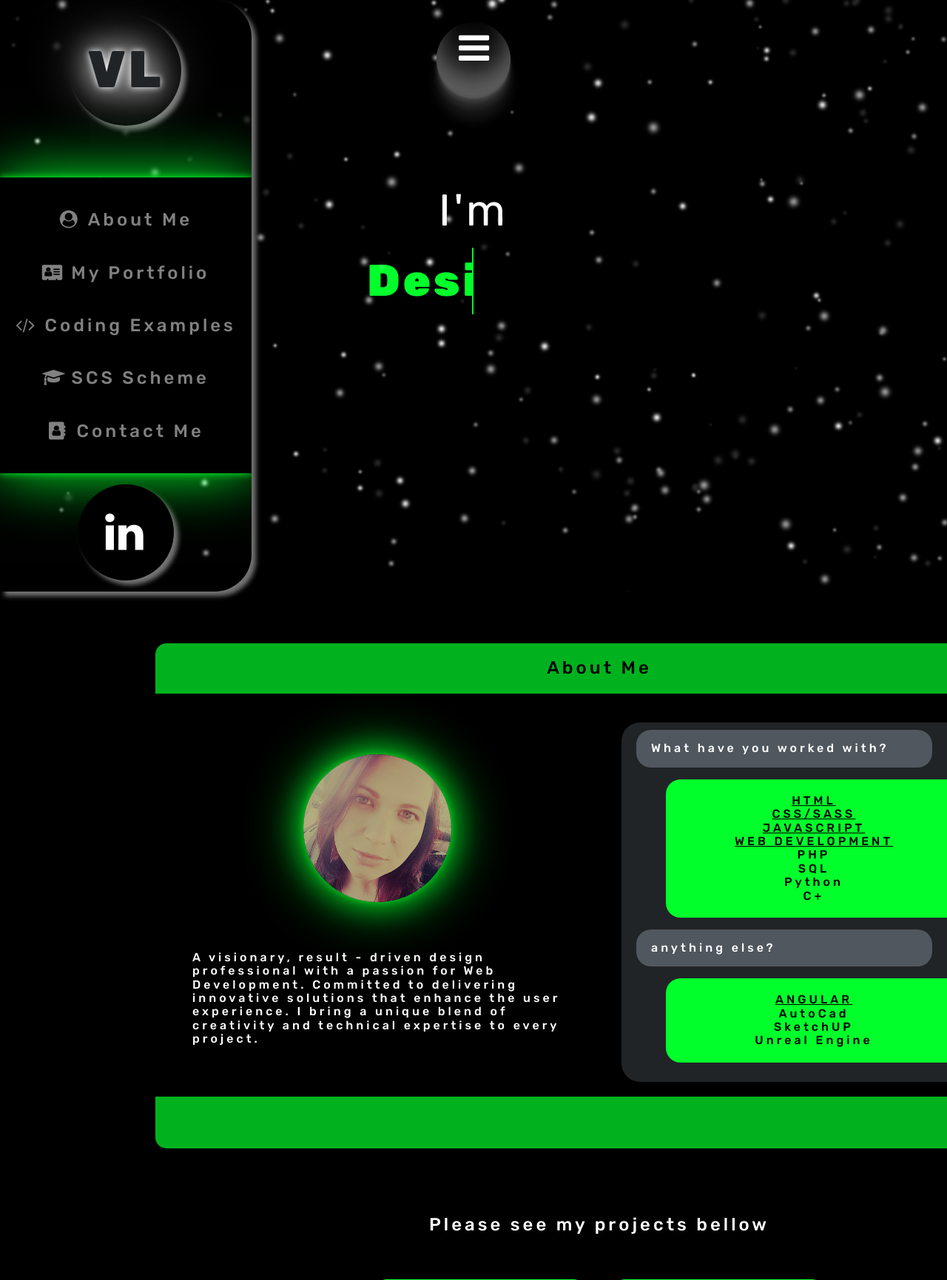
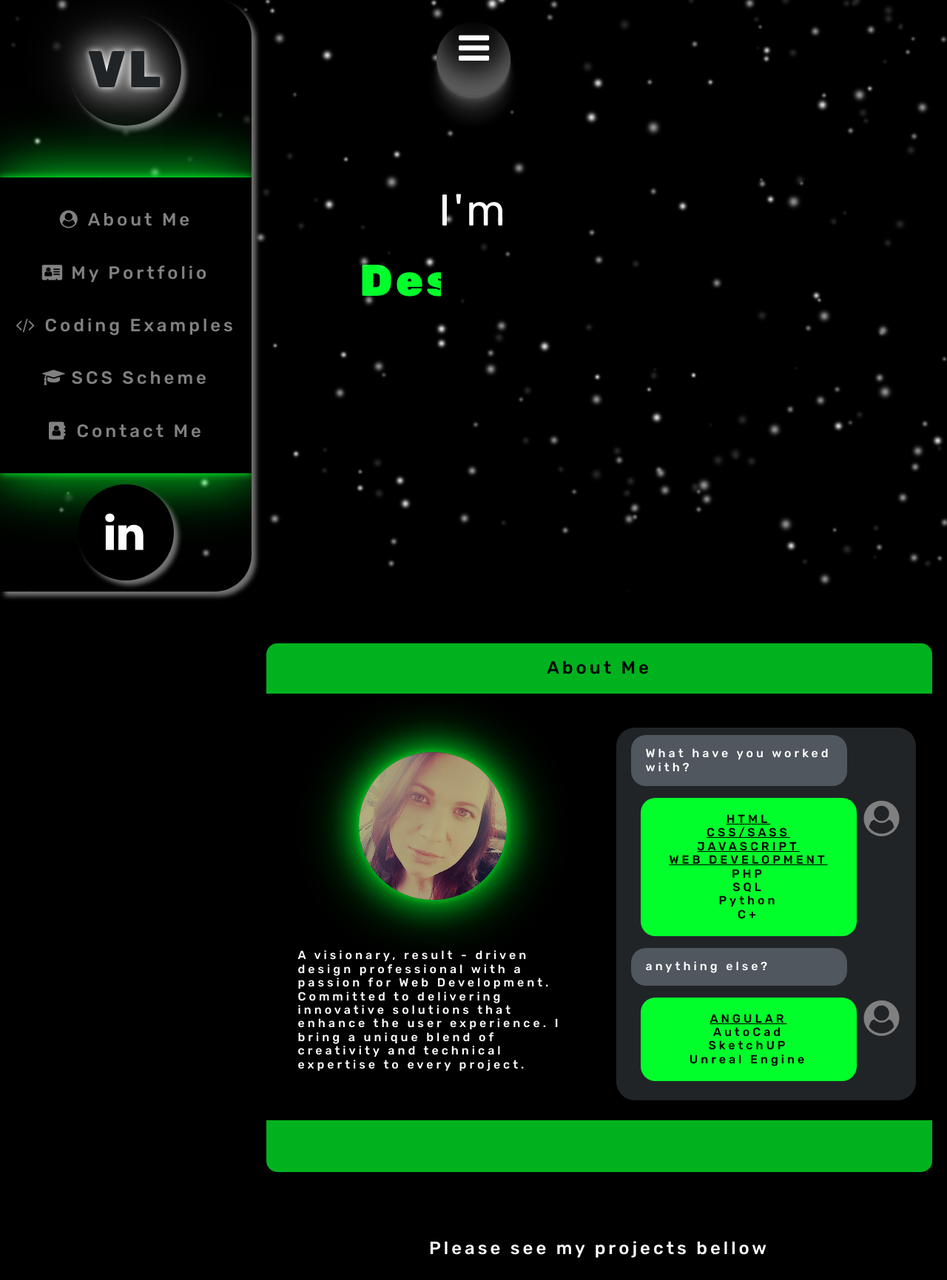
Before and after one commit to ViolaLast/portfolio, a PHP site: page / in a window 1280 px wide. Shown: the top 1731 px of the page at 74% size. Run offline with PHP 8.4, Linux system fonts and the light colour scheme.

Commit message:
tried to adjust welcome font, some sizes adjusted due to screen size

```diff
--- a/css/portstyle.css
+++ b/css/portstyle.css
@@ -25,12 +28,15 @@
     flex-wrap: wrap;
     justify-content: center;
   }
-  .list {
-    padding: 20px;
-  }
   .list li {
     width: 40% !important;
     font-size: 14px !important;
+  }
+  .answer {
+    width: 80% !important;
+  }
+  .chat-img {
+    margin: 20px 0 20px 10px !important;
   }
 }
 @media screen and (min-width: 992px) {
@@ -80,12 +87,25 @@
     align-self: stretch;
   }
   .m1200 {
-    width: 1200px;
+    max-width: 1200px;
     justify-content: center;
     align-items: center;
   }
   .main {
     padding: 0 0 0 340px !important;
+  }
+  .aboutme {
+    padding: 50px 20px !important;
+  }
+  .list li {
+    width: 100% !important;
+    font-size: 14px !important;
+  }
+}
+@media screen and (min-width: 1800px) {
+  .list li {
+    width: 40% !important;
+    font-size: 14px !important;
   }
 }
 * {
@@ -430,7 +450,7 @@ h4 {
   text-align: center;
   display: flex;
   flex-direction: column;
-  width: auto;
+  width: 100%;
   overflow: hidden;
 }
 
@@ -441,7 +461,7 @@ h4 {
 }
 
 .dynamic-txts {
-  margin-left: 15px;
+  margin-left: 5px;
   line-height: 90px;
   height: 90px;
   background: transparent;
@@ -472,7 +492,6 @@ h4 {
   height: 100%;
   width: 100%;
   background-color: #000000;
-  border-left: 2px solid #01ff2b;
   animation: typing 3s steps(13) infinite;
 }
 
@@ -567,14 +581,12 @@ h4 {
   float: right;
   background-color: #01ff2b;
   color: #000000;
-  width: 80%;
   text-align: center;
   border-radius: 20px;
   padding: 20px 20px;
 }
 
 .chat-img {
-  margin: 20px 0 20px 10px;
   width: 50px;
   height: 50px;
   display: flex;
--- a/index.html
+++ b/index.html
@@ -92,8 +92,8 @@
                             <div class="wrapper">
                                     <div class="static-txt">I'm</div>
                                 <ul class="dynamic-txts">
-                                    <li><span>Violeta Last</span></li>
-                                    <li><span>Creative</span></li>
+                                    <li><span>Violeta</span></li>
+                                    <li><span>Last</span></li>
                                     <li><span>Designer</span></li>
                                     <li><span>Developer</span></li>
                                 </ul>
@@ -162,7 +162,7 @@
                                 <div class="hover-text">
                                     <a class="web">Web Development</a>
                                     <span class="tooltip-text hidden-box top">
-                                        <img src="images/certificates/web.png" alt="certificate">
+                                        <img src="images/certificates/web.png" alt="Web Development certificate">
                                     </span>
                                 </div>
                             </li>
--- a/scss/media.scss
+++ b/scss/media.scss
@@ -9,7 +9,10 @@
     padding: 20px 10px 20px !important;
 }
 .text-container{
-    scale: 0.5 !important;
+    scale: 0.6 !important;
+}
+.wrapper{
+    scale:0.6 !important;
 }
 .description {
     padding: 20px 20px 80px!important;
@@ -31,18 +34,22 @@ footer .f-text {
     justify-content: center;
 }
 .list{
-    padding: 20px;
     & li{
         width:40% !important;
         font-size: 14px !important;
     }
 }
 
-
+element.style {
+}
+.answer {
+ width: 80% !important;
+}
+.chat-img {
+ margin: 20px 0 20px 10px !important;
 }
 
-
-
+                                                                    }
 
                                                 @media screen and (min-width: 992px){
 
@@ -75,7 +82,8 @@ justify-content: center;
     align-self: stretch;
   }
 .m992{
-    width: 992px;
+    max-width: 992px;
+    padding: 50px 20px !important;
 }
 }
 
@@ -97,11 +105,32 @@ justify-content: center;
         align-self: stretch;
     }
 .m1200{
-    width: 1200px;
+    max-width: 1200px;
     justify-content: center;
     align-items: center;
 }
 .main{
     padding: 0 0 0 340px !important;
 }
+
+.aboutme {
+
+    padding: 50px 20px !important;
 }
+
+.list{
+    & li{
+        width:100% !important;
+        font-size: 14px !important;
+    }
+}
+                                            }
+
+                                            @media screen and (min-width: 1800px){
+.list{
+    & li{
+        width:40% !important;
+        font-size: 14px !important;
+    }
+}
+                                            }
--- a/scss/portstyle.scss
+++ b/scss/portstyle.scss
@@ -73,6 +73,13 @@ $color-dark-green: #147147;
 h2{
     justify-content: center;
     display: flex;
+}
+
+h4{
+    font-weight:900;
+    font-size: 70px;
+    color: $color-grey;
+    text-shadow: 0 0 10px $color-secondary,0 0 40px $color-secondary,0 0 80px $color-secondary;
 }
 //---------------------------------------------------------------------------------Background
 .background{
@@ -226,15 +233,6 @@ border-radius: 0 50px 50px 0;
 box-shadow: 6px 6px 6px 0px rgba(255, 255, 255, 0.45);
 }
 
-h4{
-    font-weight:900;
-    font-size: 70px;
-    color: $color-grey;
-    text-shadow: 0 0 10px $color-secondary,0 0 40px $color-secondary,0 0 80px $color-secondary;
-
-}
-
-
 .user-img{
     height:30vh;
     display: flex;
@@ -363,7 +361,7 @@ display: flex;
     text-align: center;
     display: flex;
     flex-direction: column;
-    width:auto;
+    width:100%;
      overflow: hidden;
 }
 
@@ -373,13 +371,11 @@ display: flex;
         font-weight: 400;
     }
     .dynamic-txts{
-        margin-left: 15px;
+        margin-left: 5px;
         line-height: 90px;
         height: 90px;
         background: transparent;
         overflow: hidden;
-
-
     }
 
     .dynamic-txts li{
@@ -408,27 +404,18 @@ display: flex;
         height: 100%;
         width: 100%;
         background-color: $color-primary;
-        border-left: 2px solid $color-green;
         animation: typing 3s steps(13) infinite;
 
     }
 
     @keyframes typing{
-        40%,
-        60%{
+        40%, 60%{
             left:calc(100%)
         }
         100%{
             left:0;
             right: 0;
         }
-    }
-    //-----------------------------------------------------------------------------------image background-----------------------------------------------------------------------------------------------------------------------
-
-    .stary{
-        background: url("\images\jeremy-thomas.jpg");
-        background-size:cover;
-
     }
     //----------------------------------------------------------------------------------About Me------------------------------------------------------------------------------------------------------------------------------------------
     .main{
@@ -505,13 +492,11 @@ padding: 20px;
         float:right;
         background-color: $color-green;
         color:$color-primary;
-        width: 80%;
         text-align: center;
         border-radius: 20px;
         padding: 20px 20px;
      }
 .chat-img{
-    margin: 20px 0 20px 10px;
     width: 50px;
     height: 50px;
     display: flex;
@@ -543,8 +528,8 @@ padding: 20px;
 
 .top {
     bottom: 100px;
-    left: -40%;
-    right: -40%;
+    left: -100%;
+
 }
 
     .top::before {
@@ -764,7 +749,7 @@ justify-content: center;
     & i{
         float:right;
         font-size: 3rem;
-        margin: 20px;
+        margin: 10px;
         color: grey;
     }
 }
```
Also changed, not shown: other parts of css/portstyle.css (+15 -17 lines), css/media.css (+26 -6 lines), 2 other files.
